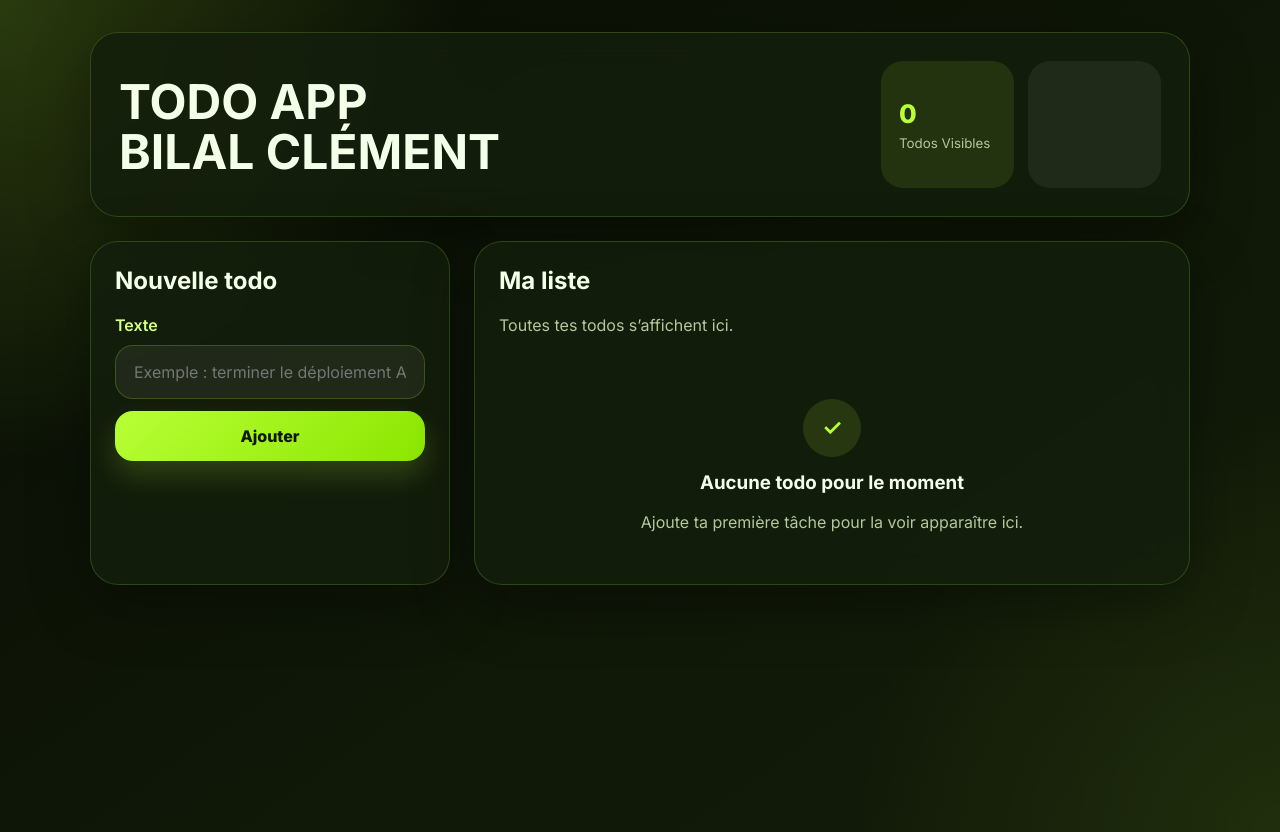
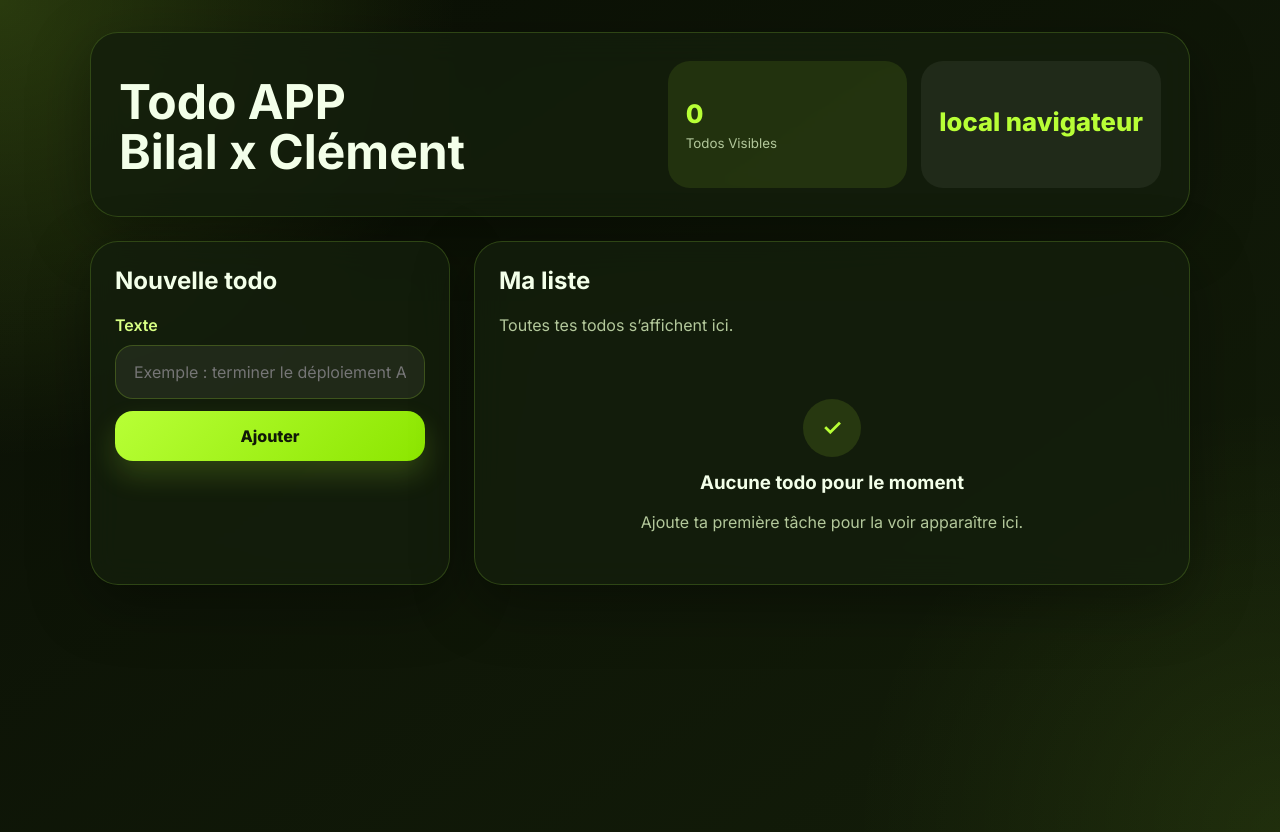
Before and after one commit to bilal2709/todo-app-cloud, a website: page public/index.html in a window 1280 px wide. Drawn offline with Linux system fonts and the light colour scheme.

Commit message:
Modify UI

```diff
--- a/public/app.js
+++ b/public/app.js
@@ -157,7 +157,7 @@ function loadTodos() {
   todos = readBrowserTodos();
   renderTodos();
   updateCounters();
-  storageMode.textContent = '';
+  storageMode.textContent = 'local navigateur';
 }
 
 todoForm.addEventListener('submit', (event) => {
--- a/public/index.html
+++ b/public/index.html
@@ -16,7 +16,7 @@
     <div class="page-shell">
       <header class="hero-card">
         <div>
-          <h1>TODO APP <br> BILAL CLÉMENT</h1>
+          <h1>Todo APP <br> Bilal x Clément</h1>
         </div>
         <div class="hero-side">
           <div class="hero-stat">
```
